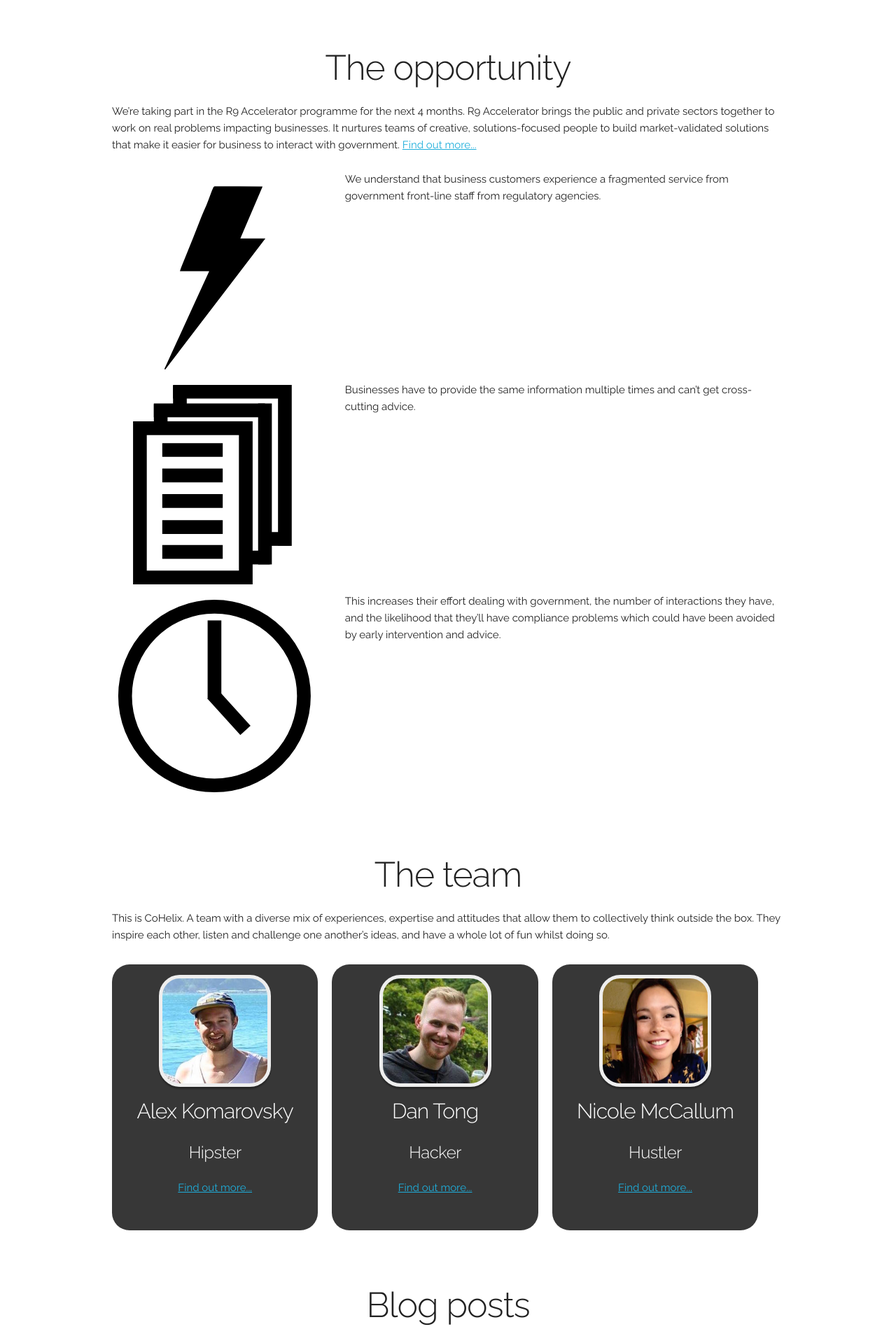
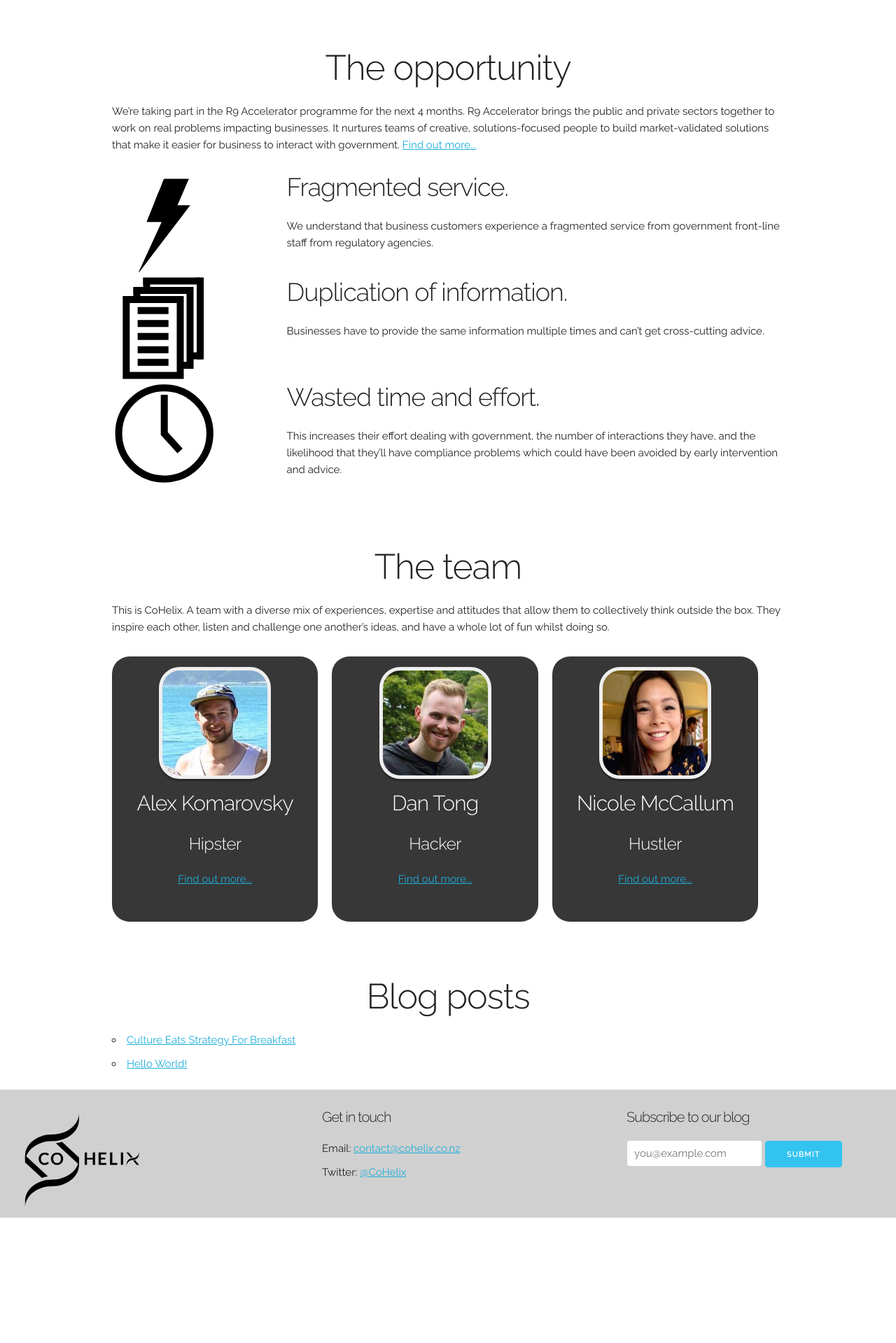
Before and after one commit to dwtong/cohelix.co.nz, a Jekyll site: the page built from index.html, in a window 1280 px wide. Shown: the part 933-2852 px from the top of the page at 70% size. Built offline with Jekyll 4.4.1, drawn with Linux system fonts in a browser that asks for light colours; nearby versions of some CDN libraries; after the commit the page ends 2673 px from its top, so only the background shows below that.

Commit message:
Resize opportunity icons, add opportunity subheadings

```diff
--- a/_data/opportunity.yml
+++ b/_data/opportunity.yml
@@ -1,16 +1,16 @@
 ---
 
-- title: fragmented
+- title: Fragmented service
   img: lightning.svg
   img_alt: lightning
   description: We understand that business customers experience a fragmented service from government front-line staff from regulatory agencies.
 
-- title: duplication
+- title: Duplication of information
   img: docs.svg
   img_alt: docs
   description: Businesses have to provide the same information multiple times and can’t get cross-cutting advice.
 
-- title: effort
+- title: Wasted time and effort
   img: clock.svg
   img_alt: clock
   description: This increases their effort dealing with government, the number of interactions they have, and the likelihood that they’ll have compliance problems which could have been avoided by early intervention and advice.
--- a/_includes/what.html
+++ b/_includes/what.html
@@ -12,10 +12,11 @@
 
 {% for item in site.data.opportunity %}
 <div class="row">
-  <div class="four columns">
-    <img src="/images/{{ item.img }}" alt="{{ item.img_alt }}" />
+  <div class="three columns">
+    <img class="opp-image" src="/images/{{ item.img }}" alt="{{ item.img_alt }}" />
   </div>
-  <div class="eight columns">
+  <div class="nine columns">
+    <h3>{{ item.title }}.</h3>
     <p>{{ item.description }}</p>
   </div>
 </div>
--- a/css/main.scss
+++ b/css/main.scss
@@ -171,3 +171,11 @@ section {
   border             : 5px solid #eee;
   box-shadow         : 0 3px 2px rgba(0, 0, 0, 0.3);
 }
+
+// ----- Opportunity -----------------------------------------------------------
+
+.opp-image {
+  display            : block;
+  width              : 150px;
+  height             : 150px;
+}
```
